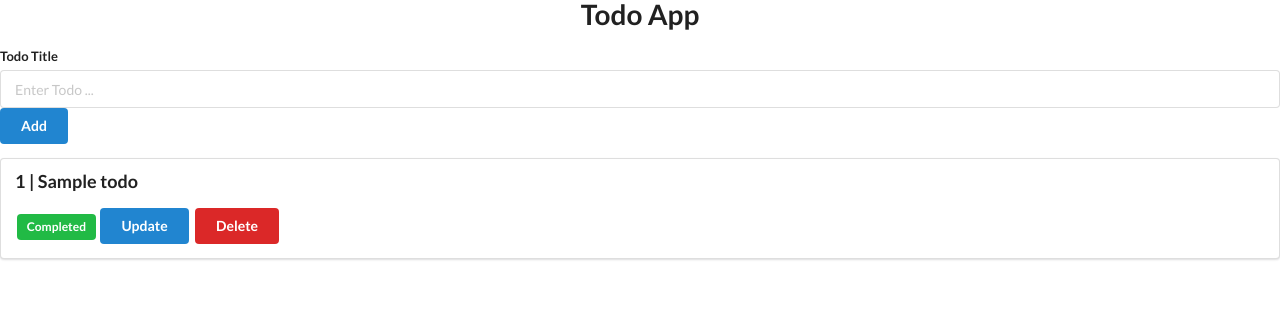
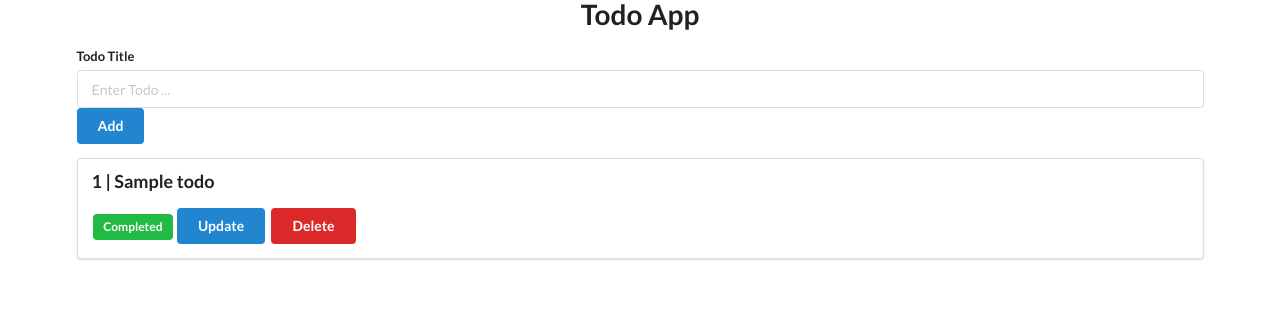
Before and after one commit to Boluwatifeh/Todo-flask-app, a Flask app: page / in a window 1280 px wide. Shown: the top 332 px of the page. Run offline with Flask 2, Linux system fonts and the light colour scheme; tables that the repository leaves empty hold one stand-in row (values such as "Sample post").

Commit message:
minor segment ui class edit

```diff
--- a/templates/base.html
+++ b/templates/base.html
@@ -10,7 +10,8 @@
     <title>Todo App</title>
 </head>
 <body>
-    <div>
+    <div class="ui container">
+
     <h1 class="ui center aligned header"> Todo App </h1>
 
     <form class="ui form" action="/add", method="post" >
@@ -33,7 +34,8 @@
 
         <a class="ui blue button" href="/update/{{ todo.id }}">Update</a>
         <a class="ui red button" href="/delete/{{ todo.id }}">Delete</a>
+    </div>
     {% endfor %}
-    </div>
+</div>
 </body>
 </html>
```
